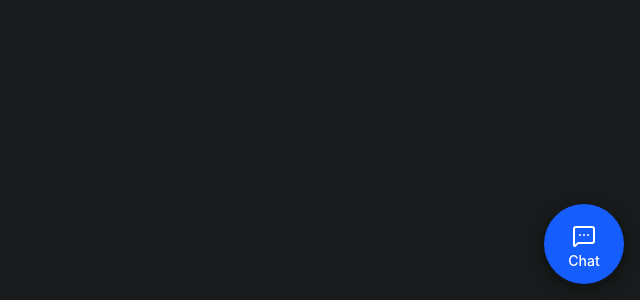
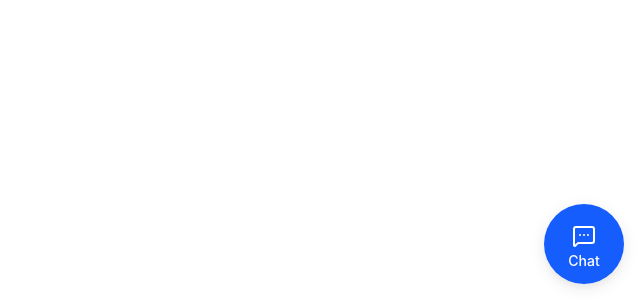
Before and after one commit to zakhajjaji/mochaic-chatbot, a Next.js app in the folder apps/web/mochiac-chatbot/: page / in a window 1280 px wide. Shown: the part 500-800 px from the top of the page, without its empty margins (640-1280 px from the left). Built offline with nearby package versions, Linux system fonts and the light colour scheme.

Commit message:
Config: Hydration supression warning, and removed dark hardcoded class from html

```diff
--- a/apps/web/mochiac-chatbot/app/layout.tsx
+++ b/apps/web/mochiac-chatbot/app/layout.tsx
@@ -31,7 +31,7 @@ export default function RootLayout({
   children: React.ReactNode;
 }>) {
   return (
-    <html lang="en" className="dark">
+    <html lang="en" suppressHydrationWarning>
       <body className={`${geistSans.variable} ${geistMono.variable} min-h-screen bg-background text-foreground antialiased`}>
         {children}
       </body>
--- a/apps/web/mochiac-chatbot/components/ChatWidget.tsx
+++ b/apps/web/mochiac-chatbot/components/ChatWidget.tsx
@@ -26,7 +26,6 @@ const MessageBubble = ({ message }: { message: ChatMessage }) => {
 export default function ChatWidget() {
   const [isOpen, setIsOpen] = useState(false);
   const [isMinimised, setIsMinimised] = useState(false);
-  const [showCloseConfirm, setShowCloseConfirm] = useState(false);
   const [messages, setMessages] = useState<ChatMessage[]>([  {
     id: "Greet-1",
     role: "assistant",
@@ -47,6 +46,7 @@ export default function ChatWidget() {
   const [feedback, setFeedback] = useState<Record<number, "up" | "down">>({});
   const [ctas, setCtas] = useState<string[]>([]);
   const [aiSuggestions, setAiSuggestions] = useState<string[]>([]);
+  const [showCloseConfirm, setShowCloseConfirm] = useState(false);
 
 
   const listRef = useRef<HTMLDivElement>(null);
```
